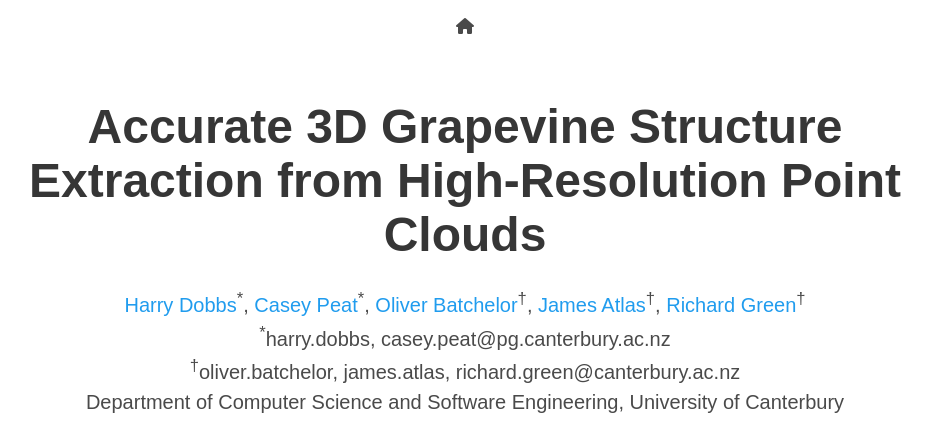
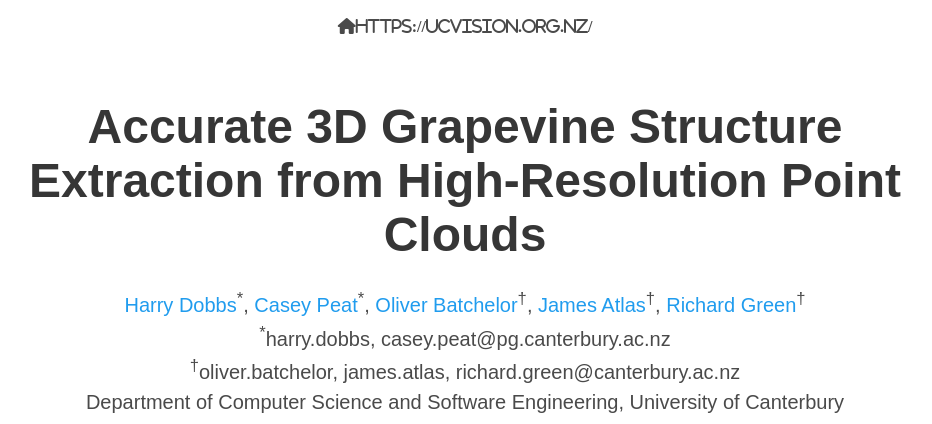
Before and after one commit to uc-vision/grapevine-3d-scanner-landing-page, a plain HTML site: page index.html in a window 1280 px wide. Shown: the top 424 px of the page, without its empty margins (175-1107 px from the left). Drawn offline with nearby package versions, Linux system fonts and the light colour scheme; some icons are missing; a web font is replaced by a local one.

Commit message:
Updated home page link

```diff
--- a/index.html
+++ b/index.html
@@ -52,7 +52,7 @@
     <div class="navbar-start" style="flex-grow: 1; justify-content: center;">
       <a class="navbar-item" href="">
       <span class="icon">
-          <i class="fas fa-home"></i>
+          <i class="fas fa-home">https://ucvision.org.nz/</i>
       </span>
       </a>
 
```
